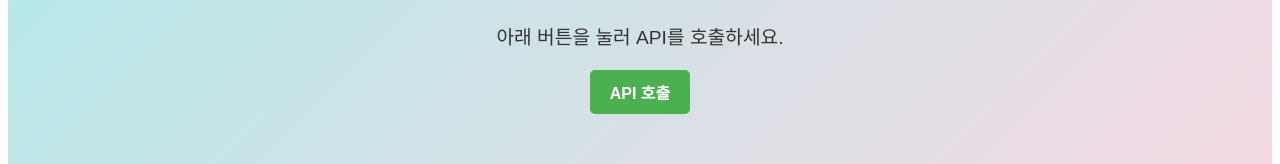
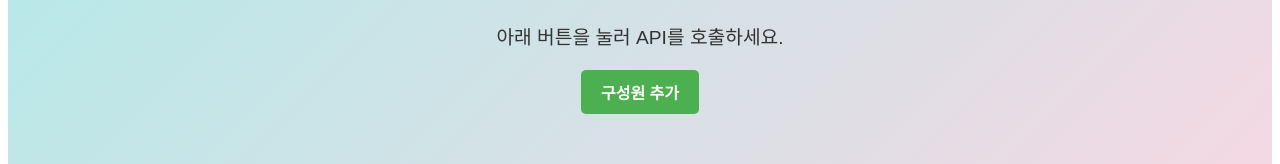
Before and after one commit to linju7/WTAFE, a React (Create React App) app in the folder wtafe/: page /mainpage in a window 1280 px wide. Shown: the part 400-564 px from the top of the page. Built offline with nearby package versions, Linux system fonts and the light colour scheme.

Commit message:
구성원 추가 api 버튼 구현 완료

```diff
--- a/wtafe/src/components/automationButton/automationButton.jsx
+++ b/wtafe/src/components/automationButton/automationButton.jsx
@@ -2,7 +2,7 @@ import React from 'react';
 import PropTypes from 'prop-types';
 import './automationButton.css';
 
-const AutomationButton = ({ label, apiEndpoint, method = 'GET', body = null, headers = {}, onSuccess, onError }) => {
+const AutomationButton = ({ label, apiEndpoint, method = 'GET', requestBody = null, headers = {}, onSuccess, onError }) => {
   const handleClick = async () => {
     try {
       const response = await fetch(apiEndpoint, {
@@ -11,7 +11,7 @@ const AutomationButton = ({ label, apiEndpoint, method = 'GET', body = null, hea
           'Content-Type': 'application/json',
           ...headers,
         },
-        body: body ? JSON.stringify(body) : null,
+        body: requestBody ? JSON.stringify(requestBody) : null,
       });
 
       if (response.ok) {
--- a/wtafe/src/pages/mainpage/mainpage.jsx
+++ b/wtafe/src/pages/mainpage/mainpage.jsx
@@ -17,13 +17,24 @@ const MainPage = () => {
     <div className="mainpage-container">
       <h1>메인 페이지</h1>
       <p>아래 버튼을 눌러 API를 호출하세요.</p>
+
+
       <AutomationButton
-        label="API 호출"
-        apiEndpoint="http://127.0.0.1:8000/api/example"
-        method="GET"
+        label="구성원 추가"
+        apiEndpoint="http://127.0.0.1:8000/api/user/create"
+        method="POST"
+        requestBody = {
+          {
+            instance: "jp2",
+            server : "real"
+          }
+        }
         onSuccess={handleSuccess}
         onError={handleError}
       />
+
+
+
     </div>
   );
 };
```
